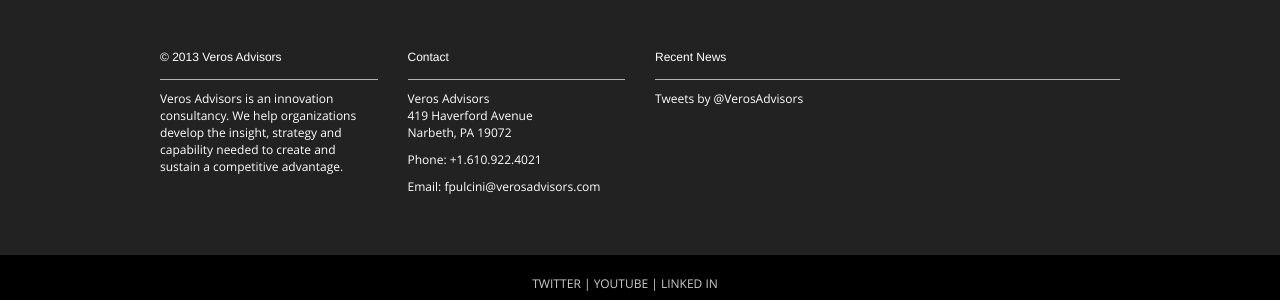
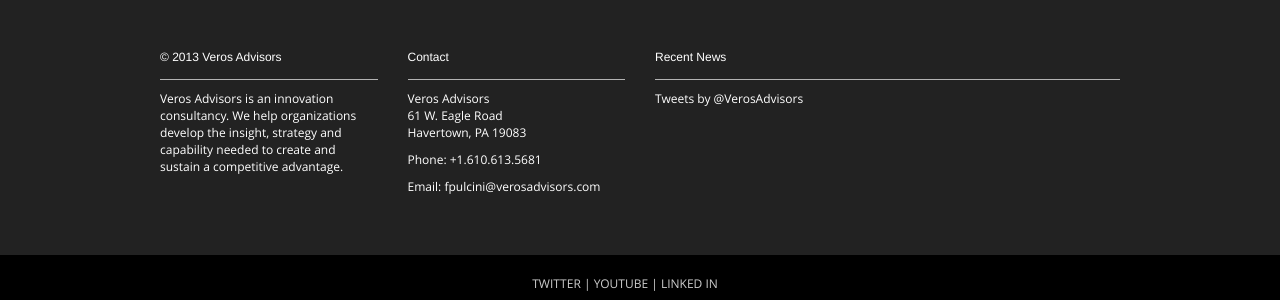
Before and after one commit to verosadvisors/verosadvisors, a Jekyll site: the page built from index.html, in a window 1280 px wide. Shown: the part 661-961 px from the top of the page. Built offline with Jekyll 4.4.1, drawn with Linux system fonts in a browser that asks for light colours; nearby versions of some CDN libraries; Markdown is read by kramdown in place of the engine named in the settings; the list of posts is cut into pages by our own code; comment, search, counter and statistics services are not loaded.

Commit message:
Update footer.html

```diff
--- a/_includes/footer.html
+++ b/_includes/footer.html
@@ -15,8 +15,8 @@
 		  <div class="footer-header">
 		    <h6>Contact</h6>
 		  </div>
-		  <p>Veros Advisors<br/>419 Haverford Avenue<br/>Narbeth, PA 19072</p>
-		  <p>Phone: +1.610.922.4021</p>
+		  <p>Veros Advisors<br/>61 W. Eagle Road<br/>Havertown, PA 19083</p>
+		  <p>Phone: +1.610.613.5681</p>
 		  <p>Email: <a href="mailto:fpulcini@verosadvisors.com">fpulcini@verosadvisors.com</a></p>
 	    </div> <!-- /col-4 -->
 	    <div class="col-md-6">
```
